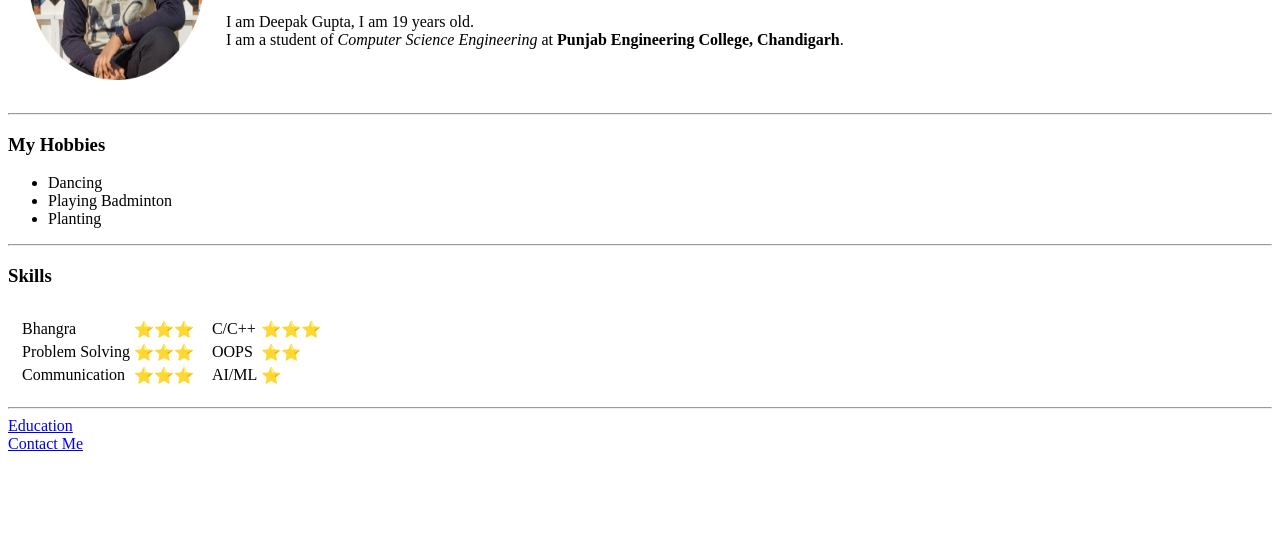
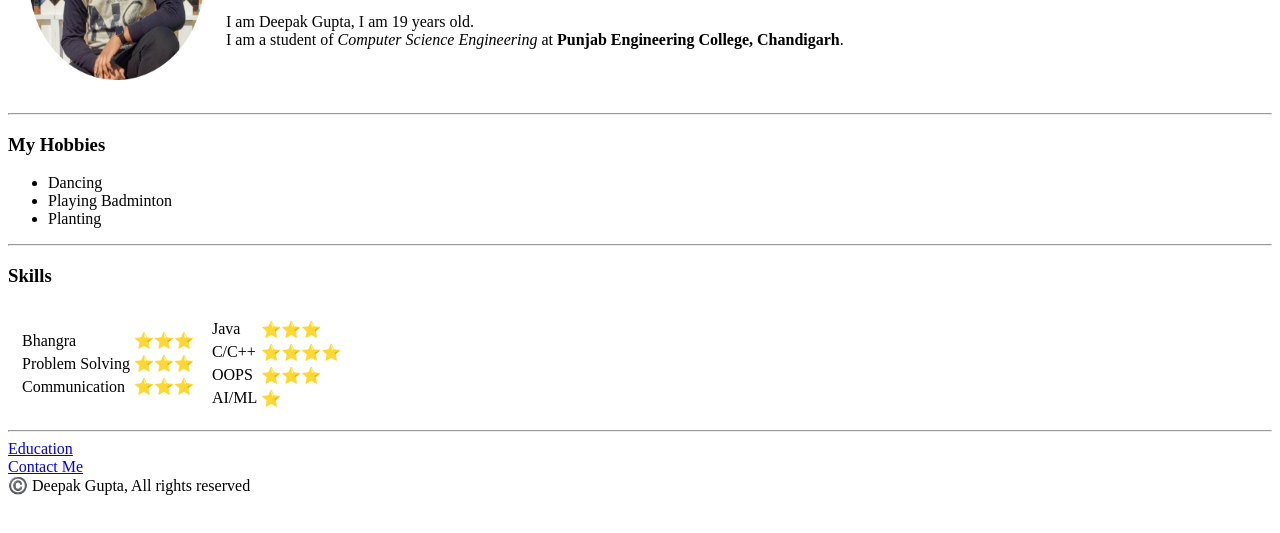
Before and after one commit to deep-g/CV, a plain HTML site: page index.html in a window 1280 px wide. Shown: the part 149-682 px from the top of the page. Drawn offline with Linux system fonts and the light colour scheme.

Commit message:
Added to skills section and added footer in index.html

```diff
--- a/index.html
+++ b/index.html
@@ -48,12 +48,15 @@
                 <td>
                     <table>
                         <tr>
+                            <td>Java</td>
+                            <td>⭐⭐⭐</td>
+                        <tr>
                             <td>C/C++</td>
-                            <td>⭐⭐⭐</td>
+                            <td>⭐⭐⭐⭐</td>
                         </tr>
                         <tr>
                             <td>OOPS</td>
-                            <td>⭐⭐</td>
+                            <td>⭐⭐⭐</td>
                         </tr>
                         <tr>
                             <td>AI/ML</td>
@@ -69,4 +72,7 @@
         <a href="contact.html" >Contact Me</a>
 
     </body>
+    <footer>
+        ©️ Deepak Gupta, All rights reserved
+    </footer>
 </html>
```
